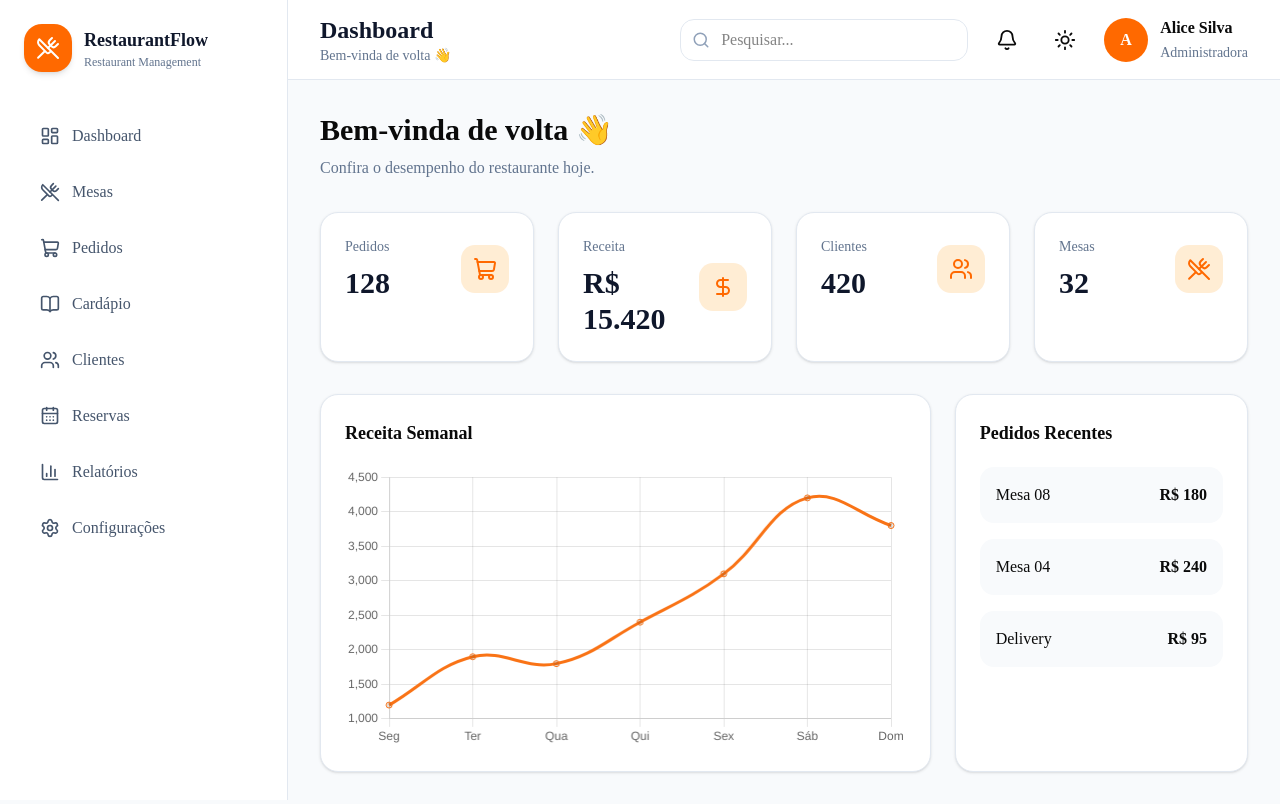
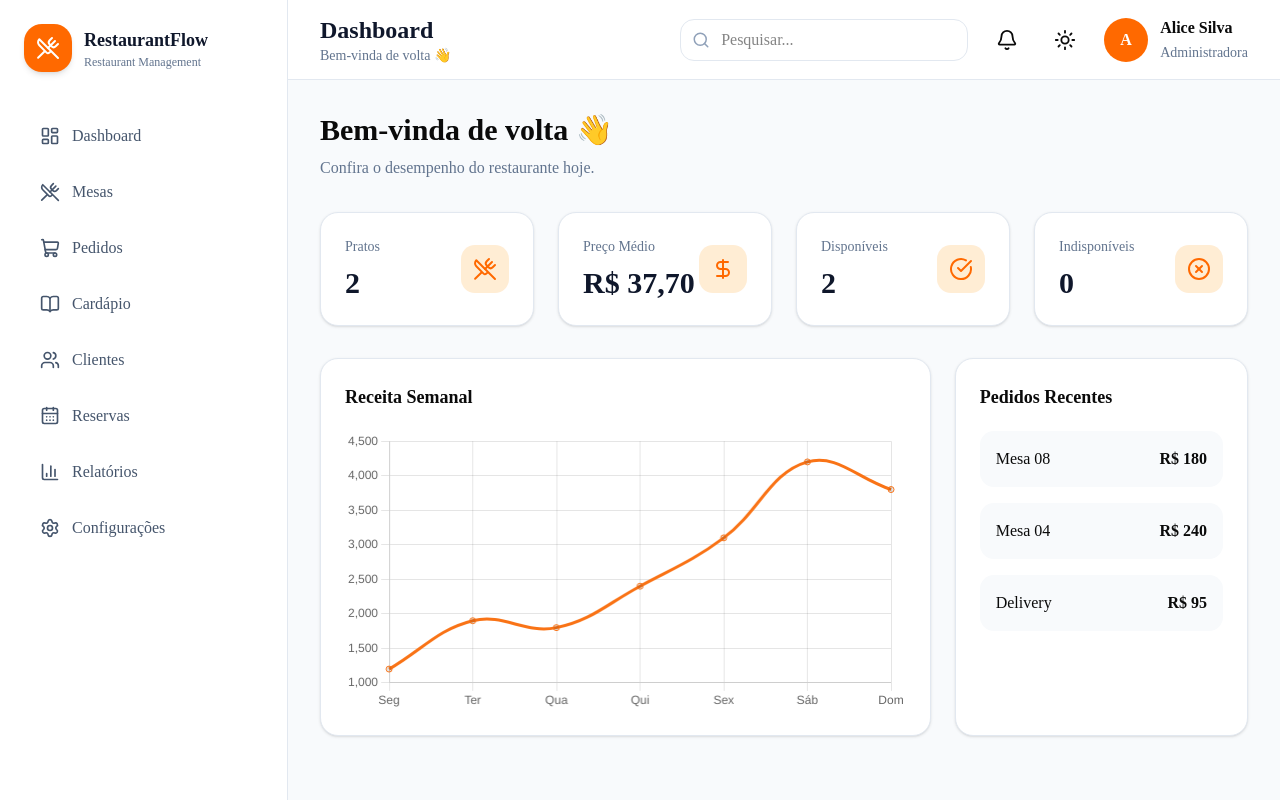
Before and after one commit to AliceKaleno/restaurantflow, a Next.js app: page / in a window 1280 px wide. Built offline with nearby package versions, Linux system fonts and the light colour scheme.

Commit message:
feat(dashboard): make dashboard cards dynamic

```diff
--- a/src/components/dashboard/DashboardCards.tsx
+++ b/src/components/dashboard/DashboardCards.tsx
@@ -1,40 +1,62 @@
+"use client";
+
 import {
-  ShoppingCart,
+  UtensilsCrossed,
+  CircleCheckBig,
+  CircleX,
   DollarSign,
-  Users,
-  UtensilsCrossed,
 } from "lucide-react";
 
 import DashboardCard from "./DashboardCard";
 
+import { useMenuStore } from "@/store/menuStore";
+import { formatCurrency } from "@/utils/formatCurrency";
+
 export default function DashboardCards() {
+  const items = useMenuStore((state) => state.items);
+
+  const totalPratos = items.length;
+
+  const disponiveis = items.filter(
+    (item) => item.available
+  ).length;
+
+  const indisponiveis =
+    totalPratos - disponiveis;
+
+  const precoMedio =
+    totalPratos === 0
+      ? 0
+      : items.reduce(
+          (acc, item) => acc + item.price,
+          0
+        ) / totalPratos;
+
   return (
     <section className="grid gap-6 md:grid-cols-2 xl:grid-cols-4">
-
       <DashboardCard
-        title="Pedidos"
-        value="128"
-        icon={ShoppingCart}
+        title="Pratos"
+        value={String(totalPratos)}
+        icon={UtensilsCrossed}
       />
 
       <DashboardCard
-        title="Receita"
-        value="R$ 15.420"
+        title="Preço Médio"
+        value={formatCurrency(precoMedio)}
         icon={DollarSign}
       />
 
       <DashboardCard
-        title="Clientes"
-        value="420"
-        icon={Users}
+        title="Disponíveis"
+        value={String(disponiveis)}
+        icon={CircleCheckBig}
       />
 
       <DashboardCard
-        title="Mesas"
-        value="32"
-        icon={UtensilsCrossed}
+        title="Indisponíveis"
+        value={String(indisponiveis)}
+        icon={CircleX}
       />
-
     </section>
   );
 }
```
